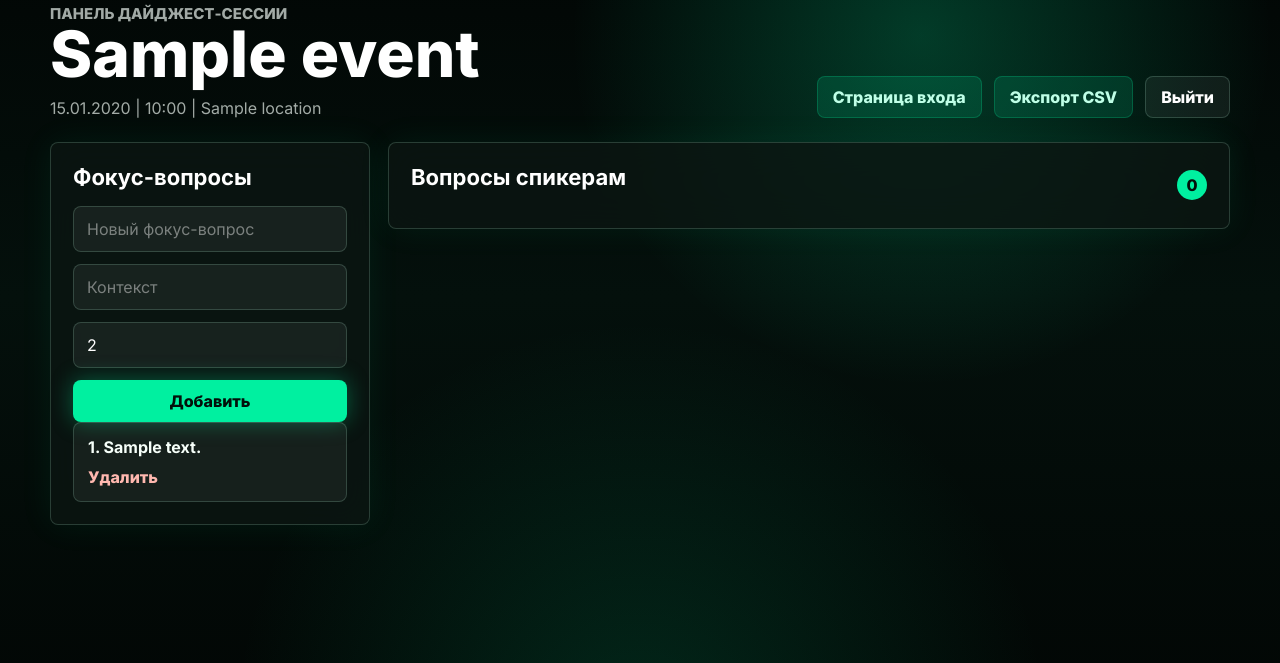
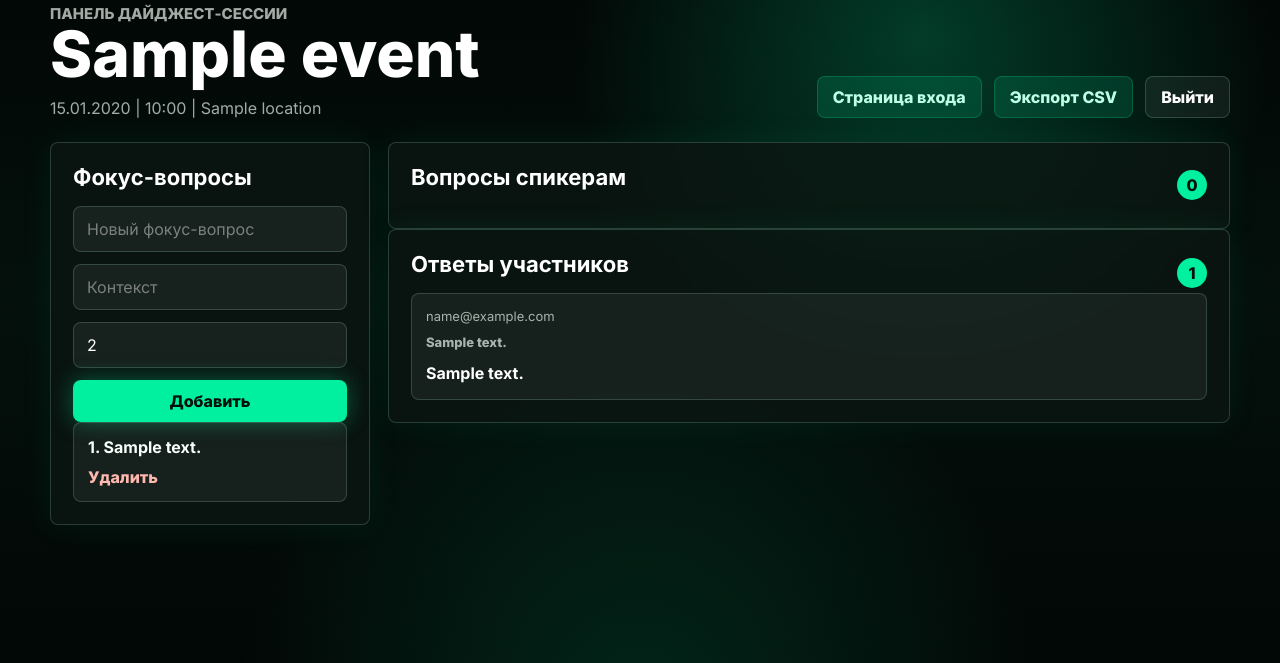
Before and after one commit to Spaceonmymind/Discussion_Club_DI, a FastAPI app: template app/templates/moderator_dashboard.html in a window 1280 px wide. Shown: the part 128-791 px from the top of the page. Run offline with FastAPI, Linux system fonts and the light colour scheme; the template is opened without the code that fills it: most values are stand-ins (such as "Sample title", 1, 10 or a date in 2020).

Commit message:
Show prepared answers to moderators

```diff
--- a/app/static/css/styles.css
+++ b/app/static/css/styles.css
@@ -587,6 +587,14 @@ textarea {
     line-height: 1.45;
 }
 
+.moderator-answer-question {
+    margin: 0;
+    color: var(--muted);
+    font-size: 13px;
+    font-weight: 800;
+    line-height: 1.35;
+}
+
 .question-actions {
     display: flex;
     flex-wrap: wrap;
--- a/app/templates/base.html
+++ b/app/templates/base.html
@@ -7,7 +7,7 @@
     <link rel="preconnect" href="https://fonts.googleapis.com">
     <link rel="preconnect" href="https://fonts.gstatic.com" crossorigin>
     <link href="https://fonts.googleapis.com/css2?family=Inter:wght@400;500;600;700;800&display=swap" rel="stylesheet">
-    <link rel="stylesheet" href="{{ url_for('static', path='css/styles.css') }}?v=19">
+    <link rel="stylesheet" href="{{ url_for('static', path='css/styles.css') }}?v=20">
 </head>
 <body class="{% block body_class %}{% endblock %}">
     <header class="topbar">
@@ -22,7 +22,7 @@
     <main>
         {% block content %}{% endblock %}
     </main>
-    <script src="{{ url_for('static', path='js/app.js') }}?v=19"></script>
+    <script src="{{ url_for('static', path='js/app.js') }}?v=20"></script>
     {% block scripts %}{% endblock %}
 </body>
 </html>
--- a/app/templates/moderator_dashboard.html
+++ b/app/templates/moderator_dashboard.html
@@ -42,6 +42,25 @@
             </div>
             <div class="question-list" id="moderatorLiveQuestions"></div>
         </section>
+        <section class="panel">
+            <div class="panel-head">
+                <h2>Ответы участников</h2>
+                <span class="count">{{ prepared_answers|length }}</span>
+            </div>
+            <div class="question-list">
+                {% for answer in prepared_answers %}
+                <article class="question-card">
+                    <div class="question-meta">
+                        <span>{{ answer.participant.email or answer.participant.name or "Участник" }}</span>
+                    </div>
+                    <p class="moderator-answer-question">{{ answer.prepared_question.text }}</p>
+                    <p class="question-text">{{ answer.answer_text }}</p>
+                </article>
+                {% else %}
+                <p class="muted">Ответов пока нет.</p>
+                {% endfor %}
+            </div>
+        </section>
     </div>
 </section>
 {% endblock %}
```
Also changed, not shown: app/routes/moderator.py (+13 -1 lines).
